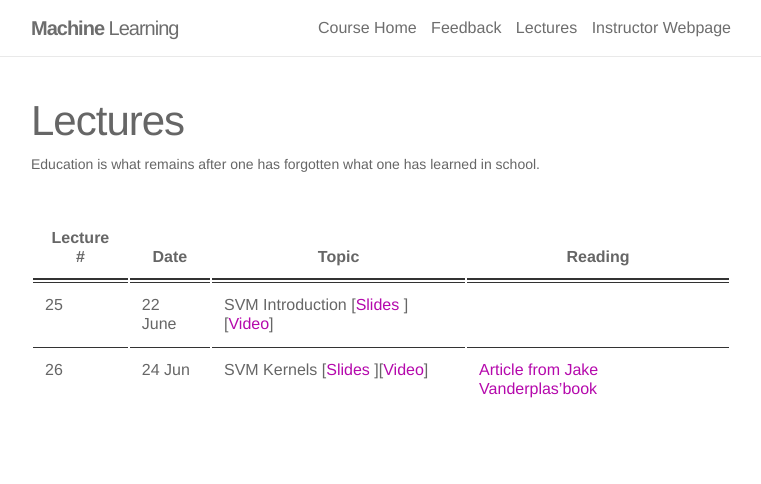
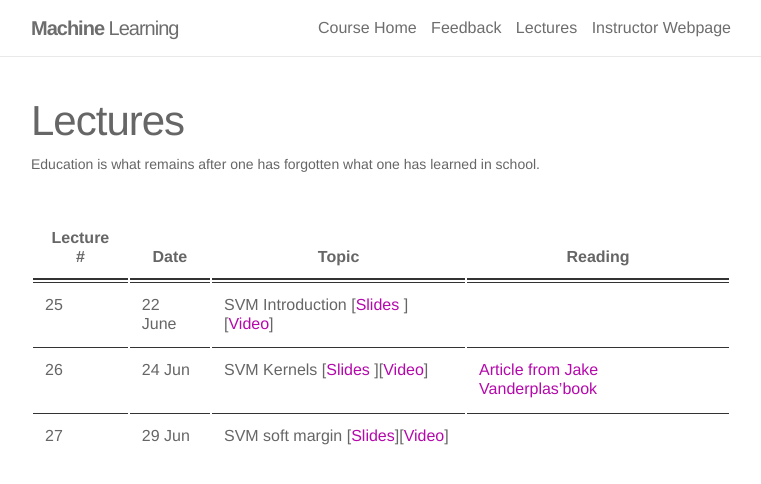
Before and after one commit to helen-research/ml2020, a Jekyll site: the page built from _pages/lectures.md, in a window 1280 px wide. Shown: the top 484 px of the page, without its empty margins (259-1020 px from the left). Built offline with Jekyll 4.4.1, drawn with Linux system fonts in a browser that asks for light colours; nearby versions of some CDN libraries.

Commit message:
added new

```diff
--- a/_pages/lectures.md
+++ b/_pages/lectures.md
@@ -10,3 +10,4 @@ description: "Education is what remains after one has forgotten what one has lea
 | --- | --- | --- | --- | --- |
 |25|22 June| SVM Introduction [[Slides ](../lectures/25-svm-intro.pdf)][[Video](https://www.youtube.com/watch?v=SxlM9Fpfk2Y&list=PLftoLyLEwECCQjh7OTmrteMveaomqpVF0&index=47&t=3506s)]
 |26|24 Jun| SVM Kernels [[Slides ](../lectures/26-svm-kernel.pdf)][[Video](https://www.youtube.com/watch?v=MhjxDACIVWM&list=PLftoLyLEwECCQjh7OTmrteMveaomqpVF0&index=48&t=11s)]| [Article from Jake Vanderplas'book](https://jakevdp.github.io/PythonDataScienceHandbook/05.07-support-vector-machines.html)|
+|27|29 Jun|SVM soft margin [[Slides](../lectures/27-svm-soft-margin.pdf)][[Video](https://www.youtube.com/watch?v=yY6-LUerLcs&list=PLftoLyLEwECCQjh7OTmrteMveaomqpVF0&index=49&t=3s)]
```
Also changed, not shown: 2 other files.
